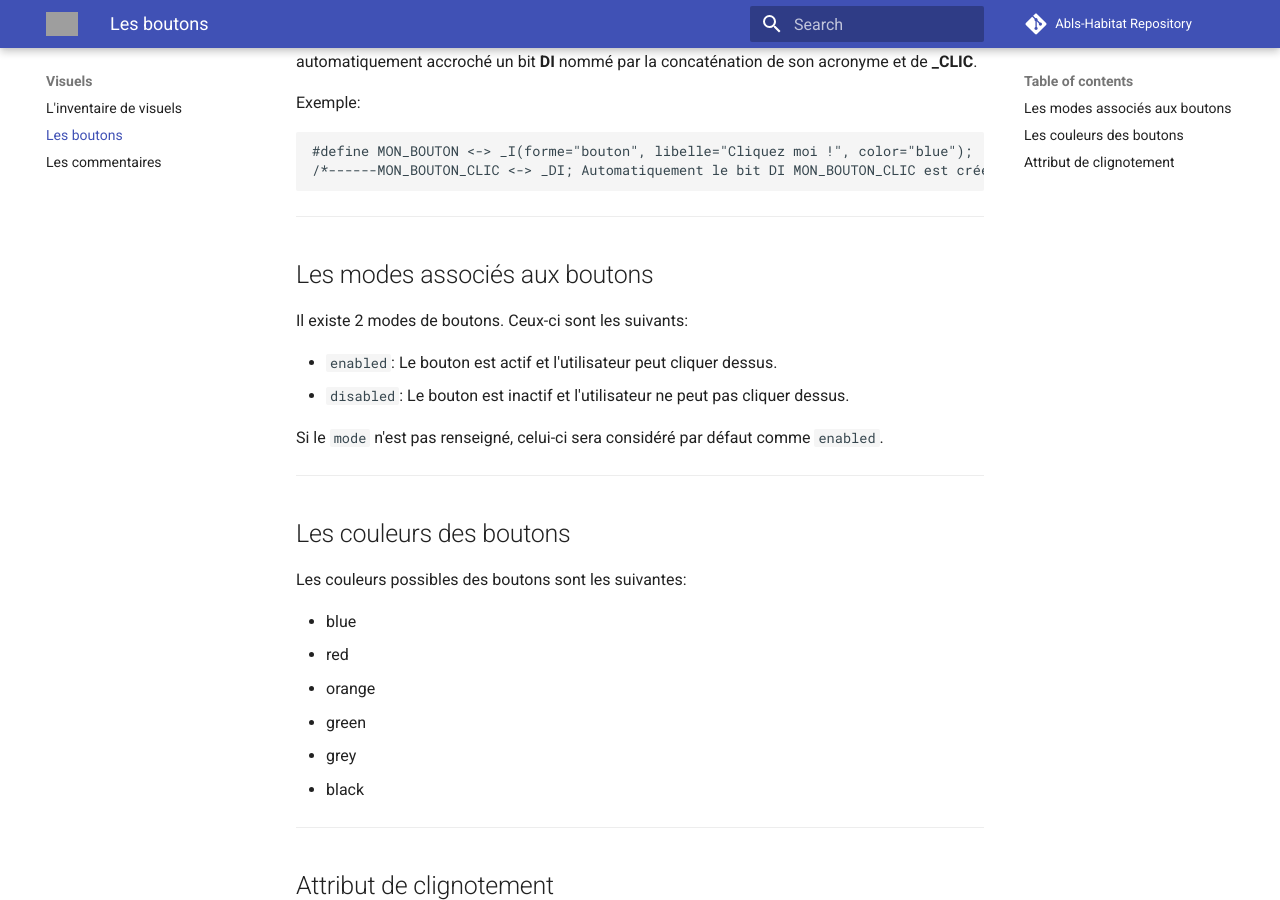
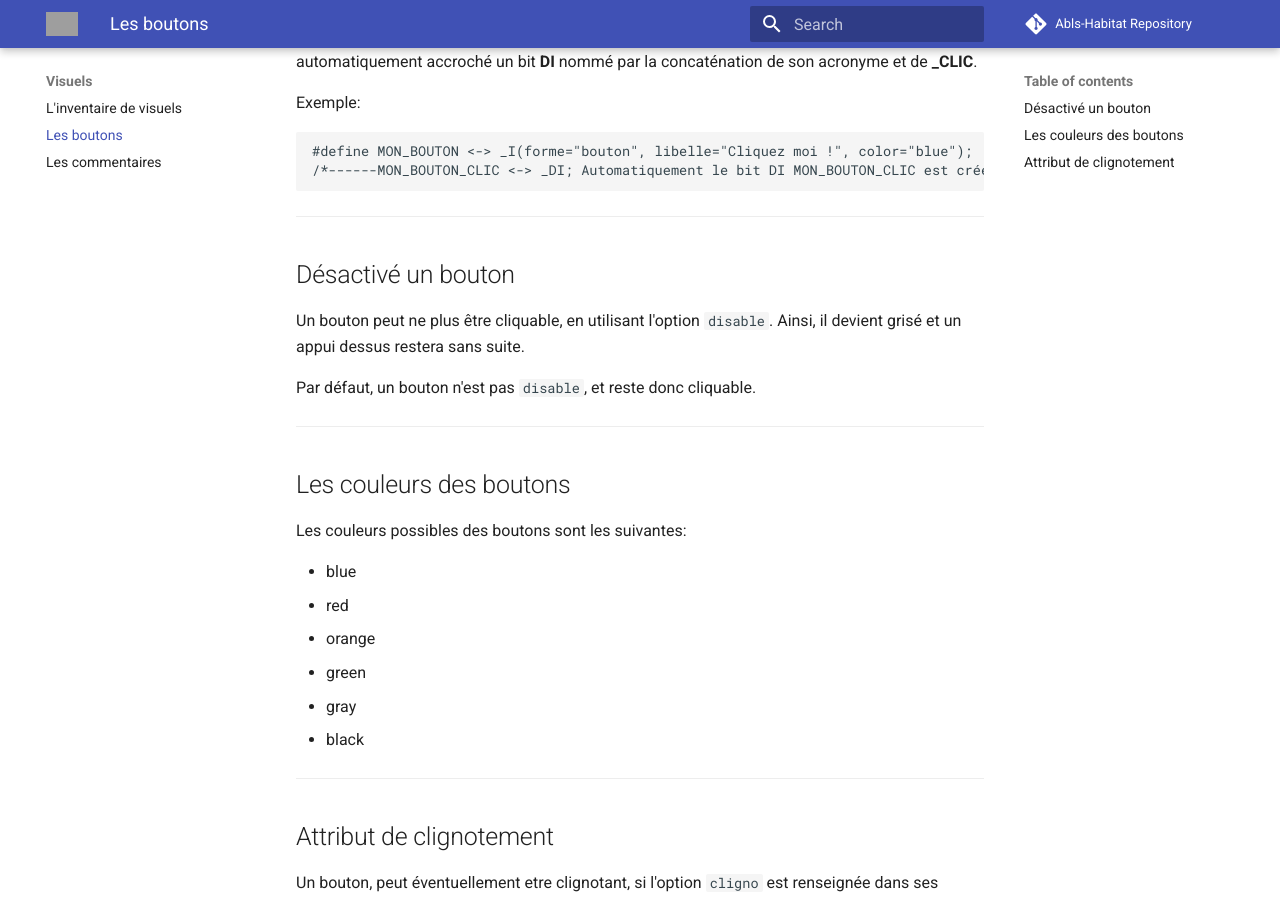
Before and after one commit to sebaru/abls-habitat-docs, an MkDocs documentation site: the page built from src/dls_visuel_bouton.md, in a window 1280 px wide and 900 px high, scrolled down 433 px. Built offline with MkDocs 1.6.1 and Material for MkDocs 9.7.7, drawn with Linux system fonts in a browser that asks for light colours; grey boxes are pictures that could not be loaded.

```diff
--- a/mkdocs.yml
+++ b/mkdocs.yml
@@ -38,6 +38,7 @@ nav:
    - La logique: dls_logique.md
    - Les calculs: dls_calculs.md
    - Les entrées T.O.R: dls_entre_tor.md
+   - Les messages: dls_messages.md
    - Les compteurs d'impulsions: dls_cpti.md
    - Les compteurs horaire: dls_cpth.md
    - Les Visuels: dls_visuels.md
--- a/src/dls_visuel_bouton.md
+++ b/src/dls_visuel_bouton.md
@@ -20,16 +20,12 @@ Exemple:
 
 
 ---
-##Les modes associés aux boutons
+##Désactivé un bouton
 
-Il existe 2 modes de boutons.
-Ceux-ci sont les suivants:
+Un bouton peut ne plus être cliquable, en utilisant l'option `disable`.
+Ainsi, il devient grisé et un appui dessus restera sans suite.
 
-* `enabled`: Le bouton est actif et l'utilisateur peut cliquer dessus.
-* `disabled`: Le bouton est inactif et l'utilisateur ne peut pas cliquer dessus.
-
-
-Si le `mode` n'est pas renseigné, celui-ci sera considéré par défaut comme `enabled`.
+Par défaut, un bouton n'est pas `disable`, et reste donc cliquable.
 
 ---
 ##Les couleurs des boutons
@@ -40,7 +36,7 @@ Les couleurs possibles des boutons sont les suivantes:
 * red
 * orange
 * green
-* grey
+* gray
 * black
 
 ---
```
Also changed, not shown: src/dls_logique.md (+1 -1 lines), src/dls_messages.md (added, +91 -0 lines).
